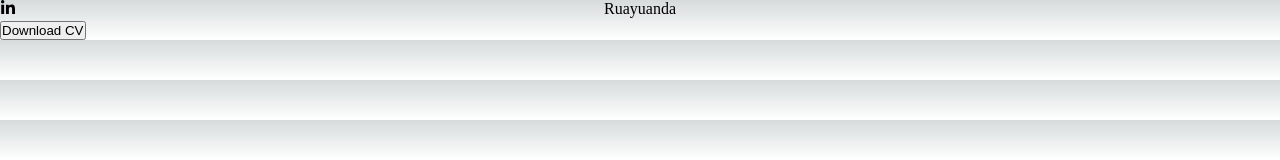
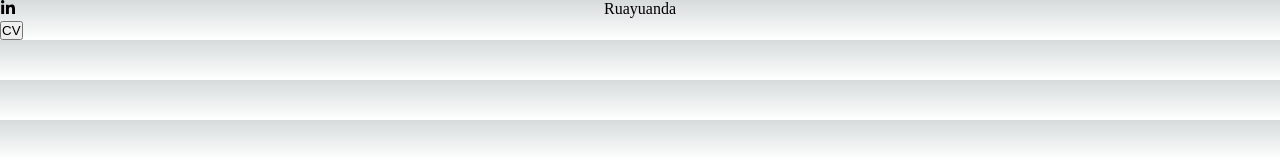
Before and after one commit to nadirbakri/portofolio, a Next.js app: page /components/Navbar in a window 1280 px wide. Shown: the top 160 px of the page. Built offline with nearby package versions, Linux system fonts and the light colour scheme; a web font is replaced by a local one.

Commit message:
tambah cv

```diff
--- a/src/pages/components/Contact.js
+++ b/src/pages/components/Contact.js
@@ -24,7 +24,7 @@ const Contact = () => {
         <div className='row pt-5'>
           <div className='col-4 offset-2'>
             <div className={`${styles.contactButton} bg-white text-dark text-center`} onClick={handleWhatsApp}>
-              <span><BiLogoWhatsapp className={`${styles.contactIcon}`} /> Whatsapp</span>
+              <span className={`${styles.playfair}`}><BiLogoWhatsapp className={`${styles.contactIcon}`} /> Whatsapp</span>
             </div>
           </div>
           <div className='col-4'>
--- a/src/pages/components/Navbar.js
+++ b/src/pages/components/Navbar.js
@@ -2,6 +2,16 @@ import { FaLinkedinIn } from "react-icons/fa";
 import styles from '@/styles/Home.module.css';
 
 const Navbar = () => {
+  const handleDownloadCV = () => {
+    const downloadLink = '/CV_Nadir%20Ruayuanda%20Bakri.pdf';
+    const link = document.createElement('a');
+    link.href = downloadLink;
+    link.download = 'CV_Nadir Ruayuanda Bakri.pdf';
+    document.body.appendChild(link);
+    link.click();
+    document.body.removeChild(link);
+  };
+
   return (
     <nav className="navbar navbar-expand-lg navbar-dark bg-dark">
       <div className="container">
@@ -13,7 +23,7 @@ const Navbar = () => {
         </ul>
         <ul className={`navbar-nav ml-auto ${styles.monserrat}`}>
           <li className="nav-item">
-            <button type="button" className="btn btn-dark">Download CV</button>
+            <button type="button" className="btn btn-dark" onClick={handleDownloadCV}>CV</button>
           </li>
         </ul>
       </div>
```
Also changed, not shown: 1 other file (tests, documents, lock files or other folders).
